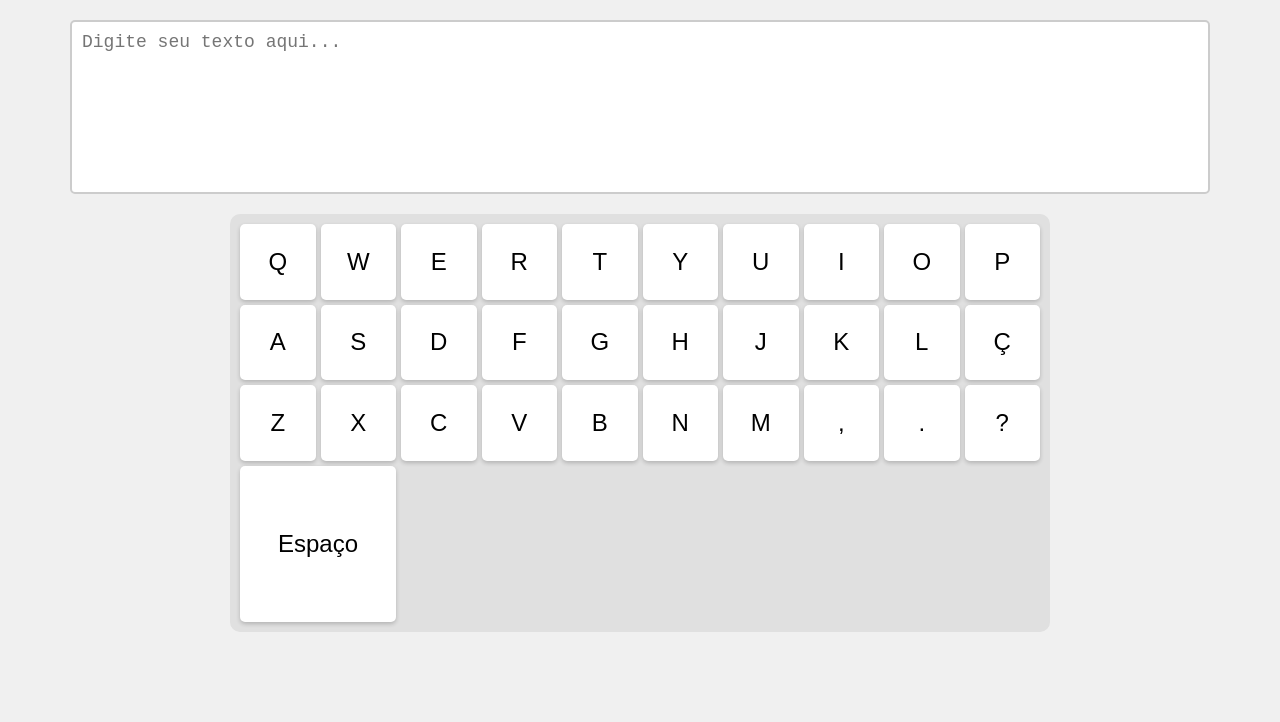
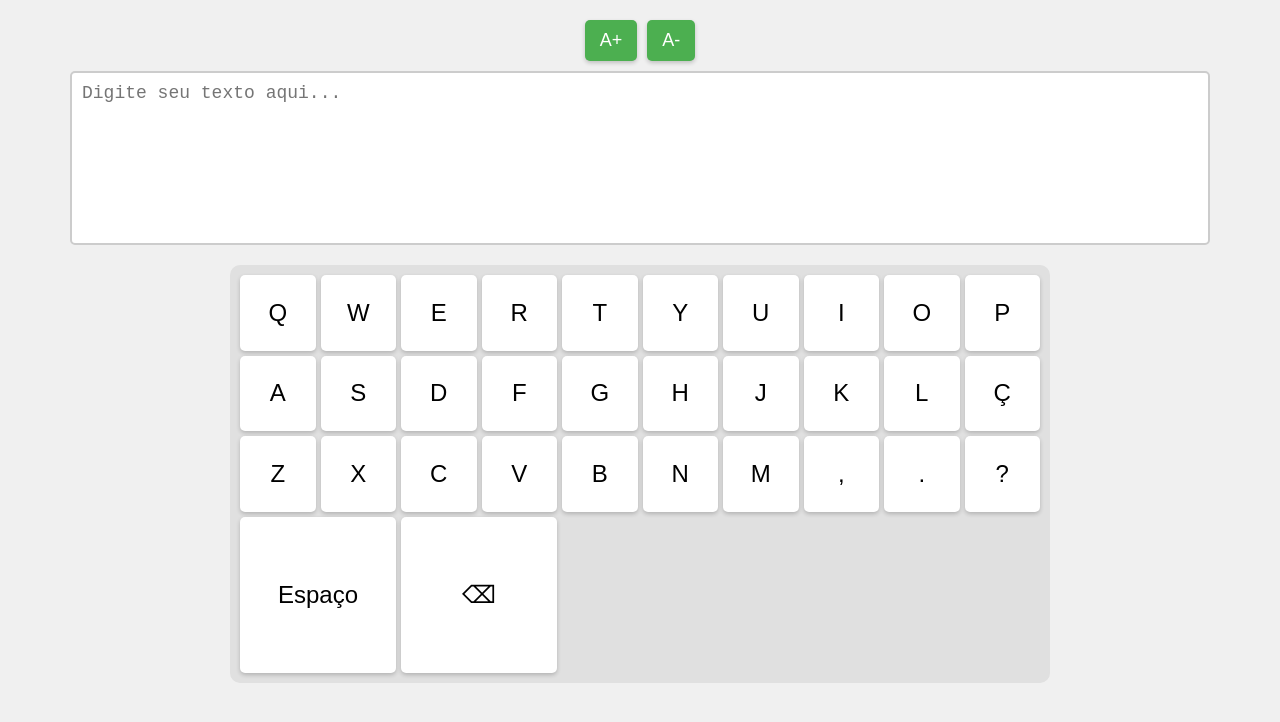
Before and after one commit to marinamaral2/teclado-assistivo, a plain HTML site: page index.html in a window 1280 px wide. Drawn offline with Linux system fonts and the light colour scheme.

Commit message:
Update index.html

```diff
--- a/index.html
+++ b/index.html
@@ -16,6 +16,27 @@
             min-height: 100vh;
             font-family: Arial, sans-serif;
             background-color: #f0f0f0;
+        }
+
+        #controles {
+            margin-bottom: 10px;
+            display: flex;
+            gap: 10px;
+        }
+
+        .botao-controle {
+            padding: 10px 15px;
+            font-size: 18px;
+            border: none;
+            border-radius: 5px;
+            background-color: #4CAF50;
+            color: white;
+            cursor: pointer;
+            box-shadow: 0 2px 4px rgba(0,0,0,0.2);
+        }
+
+        .botao-controle:active {
+            transform: scale(0.95);
         }
 
         #texto {
@@ -68,6 +89,10 @@
     </style>
 </head>
 <body>
+    <div id="controles">
+        <button class="botao-controle" onclick="ajustarFonte(2)">A+</button>
+        <button class="botao-controle" onclick="ajustarFonte(-2)">A-</button>
+    </div>
     <textarea id="texto" placeholder="Digite seu texto aqui..."></textarea>
     <div id="teclado"></div>
 
@@ -80,6 +105,22 @@
 
         const teclado = document.getElementById('teclado');
         const texto = document.getElementById('texto');
+
+        // Tamanhos iniciais das fontes
+        let tamanhoFonteTeclado = 24;
+        let tamanhoFonteTexto = 18;
+
+        function ajustarFonte(alteracao) {
+            // Ajusta o tamanho da fonte do teclado
+            tamanhoFonteTeclado = Math.min(Math.max(tamanhoFonteTeclado + alteracao, 16), 48);
+            document.querySelectorAll('.tecla').forEach(tecla => {
+                tecla.style.fontSize = tamanhoFonteTeclado + 'px';
+            });
+
+            // Ajusta o tamanho da fonte do texto
+            tamanhoFonteTexto = Math.min(Math.max(tamanhoFonteTexto + alteracao, 14), 40);
+            texto.style.fontSize = tamanhoFonteTexto + 'px';
+        }
 
         // Adiciona as letras
         letras.forEach(letra => {
@@ -97,6 +138,13 @@
         espaco.addEventListener('click', () => inserirTexto(' '));
         teclado.appendChild(espaco);
 
+        // Adiciona o botão de apagar
+        const apagar = document.createElement('button');
+        apagar.textContent = '⌫';
+        apagar.className = 'tecla tecla-especial';
+        apagar.addEventListener('click', () => apagarCaractere());
+        teclado.appendChild(apagar);
+
         function inserirTexto(caractere) {
             const posicaoInicial = texto.selectionStart;
             const posicaoFinal = texto.selectionEnd;
@@ -108,6 +156,26 @@
 
             texto.focus();
             texto.selectionStart = texto.selectionEnd = posicaoInicial + caractere.length;
+        }
+
+        function apagarCaractere() {
+            const posicaoInicial = texto.selectionStart;
+            const posicaoFinal = texto.selectionEnd;
+            const textoAtual = texto.value;
+
+            if (posicaoInicial === posicaoFinal) {
+                if (posicaoInicial > 0) {
+                    texto.value = textoAtual.substring(0, posicaoInicial - 1) +
+                                textoAtual.substring(posicaoFinal);
+                    texto.selectionStart = texto.selectionEnd = posicaoInicial - 1;
+                }
+            } else {
+                texto.value = textoAtual.substring(0, posicaoInicial) +
+                            textoAtual.substring(posicaoFinal);
+                texto.selectionStart = texto.selectionEnd = posicaoInicial;
+            }
+
+            texto.focus();
         }
 
         // Registra o Service Worker
```
